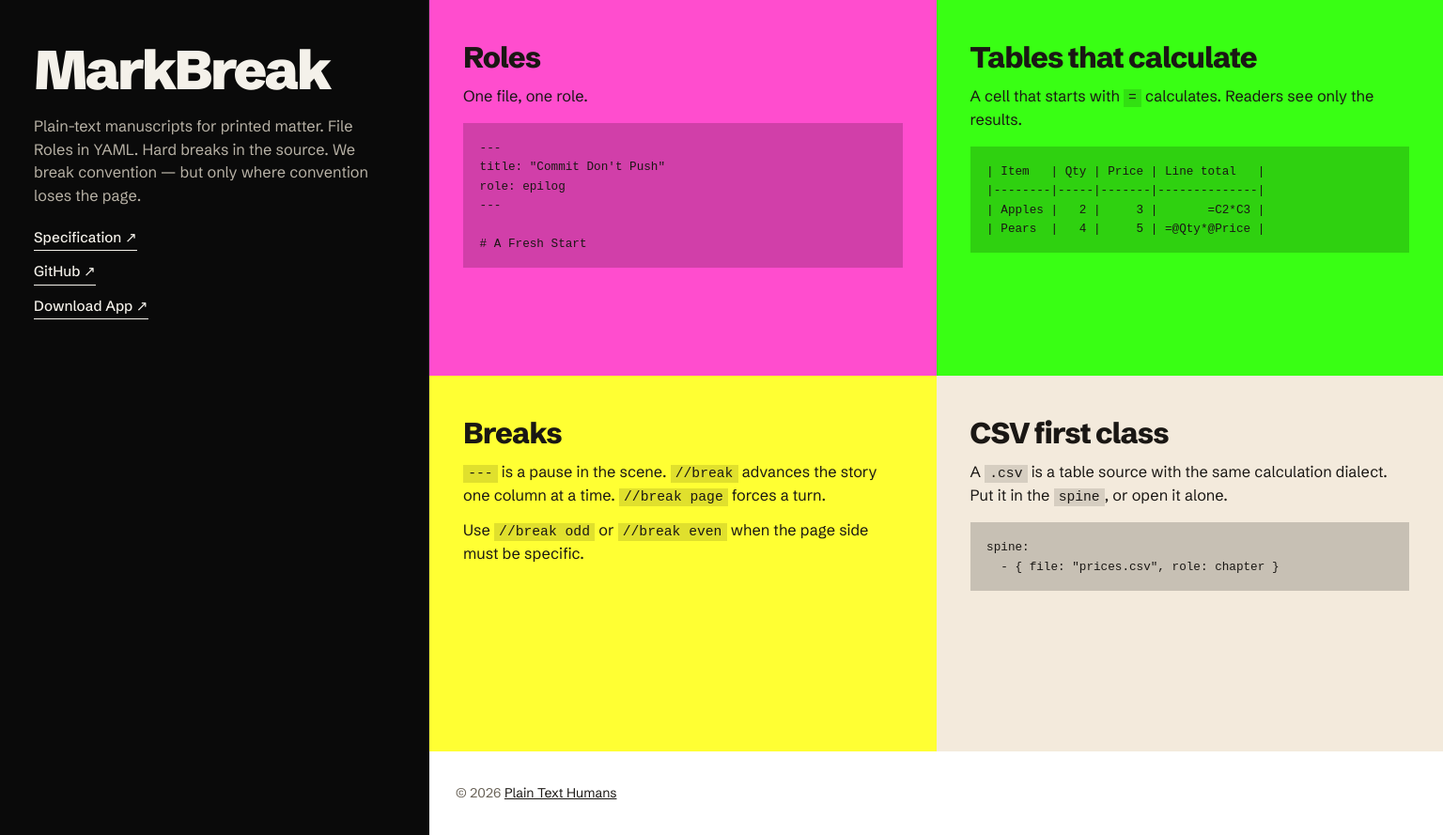
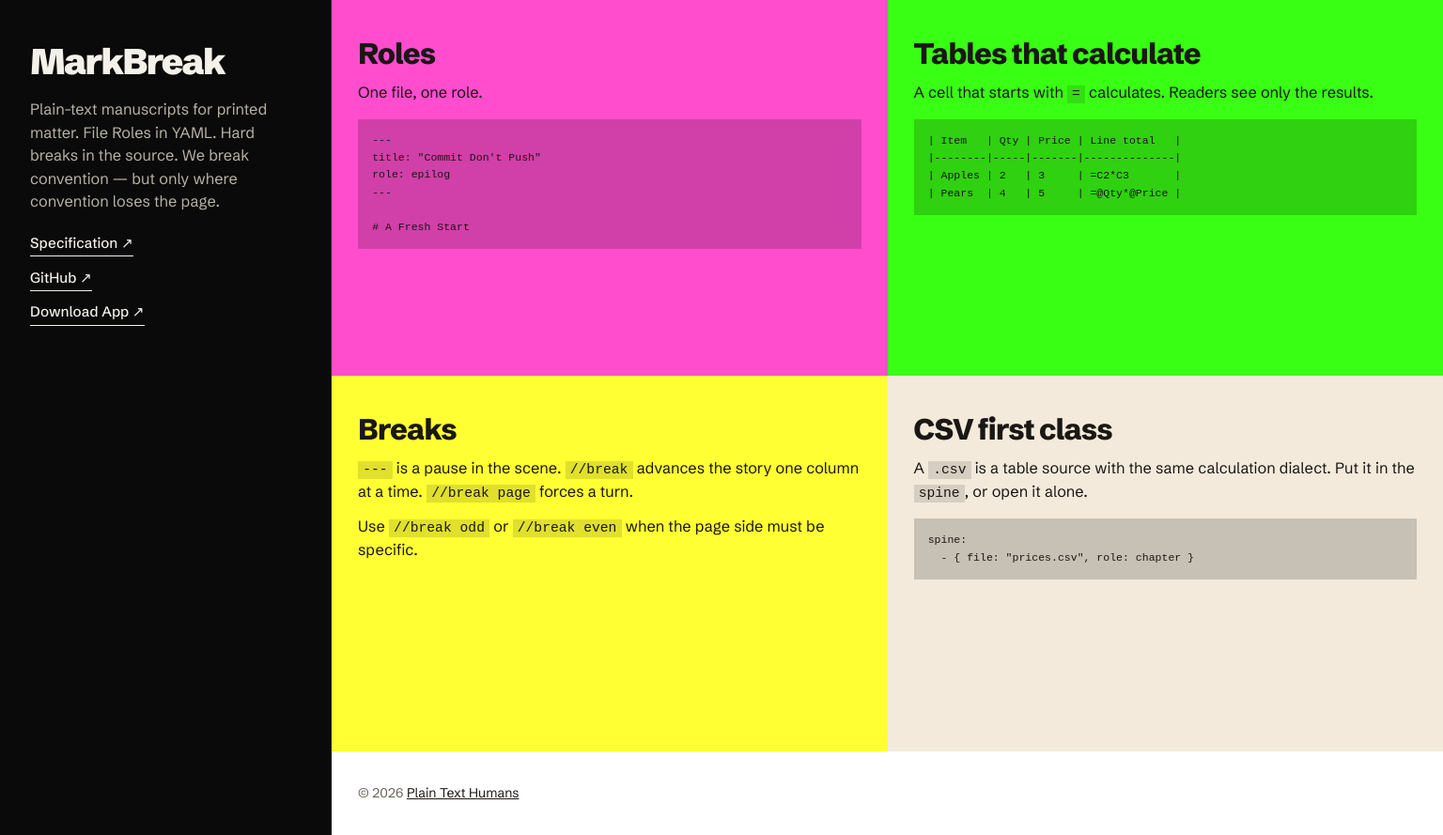
Before and after one commit to 13-Books/markbreak, a plain HTML site: page index.html in a window 1536 px wide. Shown: the whole page at 94% size. Drawn offline with Linux system fonts and the light colour scheme.

Commit message:
Update index.html

```diff
--- a/index.html
+++ b/index.html
@@ -55,7 +55,7 @@
     .brand {
       font-family: "Schibsted Grotesk", system-ui, sans-serif;
       font-weight: 900;
-      font-size: clamp(2.4rem, 4.5vw, 4.25rem);
+      font-size: clamp(2.2rem, 3.2vw, 3.4rem);
       letter-spacing: -0.05em;
       line-height: 0.9;
       margin: 0;
@@ -63,7 +63,7 @@
     }
     .intro p {
       margin: 0;
-      max-width: 24rem;
+      max-width: 18rem;
       color: var(--mute);
       font-size: 1.02rem;
       font-weight: 400;
@@ -91,10 +91,11 @@
       min-height: 100%;
     }
     section.block {
-      padding: 2.25rem 1.75rem 2.5rem;
+      padding: 2rem 1.5rem 2.25rem;
       color: var(--type);
       display: flex;
       flex-direction: column;
+      min-width: 0;
     }
     section.block h2 {
       font-family: "Schibsted Grotesk", system-ui, sans-serif;
@@ -121,11 +122,12 @@
       margin: 1rem 0 0;
       background: rgba(0,0,0,0.18);
       color: inherit;
-      padding: 1rem 1.1rem;
+      padding: 0.85rem 0.95rem;
       overflow-x: auto;
-      font-size: 0.82rem;
+      font-size: 0.78rem;
       line-height: 1.45;
       font-family: ui-monospace, "Cascadia Code", monospace;
+      max-width: 100%;
     }
     section.block pre code {
       background: none;
@@ -172,11 +174,16 @@
       }
     }
 
+    @media (min-width: 1100px) {
+      .rail { padding: 2.75rem 1.75rem 2.25rem; }
+      .brand { font-size: clamp(2.2rem, 2.6vw, 3.1rem); }
+    }
+
     @media (min-width: 1400px) {
-      .rail { padding: 3rem 2.25rem 2.5rem; }
-      .brand { font-size: clamp(2.8rem, 3.8vw, 4.5rem); }
-      section.block { padding: 2.75rem 2.25rem 3rem; }
-      section.block pre { font-size: 0.88rem; }
+      .rail { padding: 3rem 2rem 2.5rem; }
+      .brand { font-size: clamp(2.4rem, 2.4vw, 3.2rem); }
+      section.block { padding: 2.5rem 1.75rem 2.75rem; }
+      section.block pre { font-size: 0.8rem; }
     }
   </style>
 </head>
@@ -211,8 +218,8 @@ role: epilog
         <p>A cell that starts with <code>=</code> calculates. Readers see only the results.</p>
         <pre><code>| Item   | Qty | Price | Line total   |
 |--------|-----|-------|--------------|
-| Apples |   2 |     3 |       =C2*C3 |
-| Pears  |   4 |     5 | =@Qty*@Price |</code></pre>
+| Apples | 2   | 3     | =C2*C3       |
+| Pears  | 4   | 5     | =@Qty*@Price |</code></pre>
       </section>
 
       <section class="block breaks" id="breaks">
```
